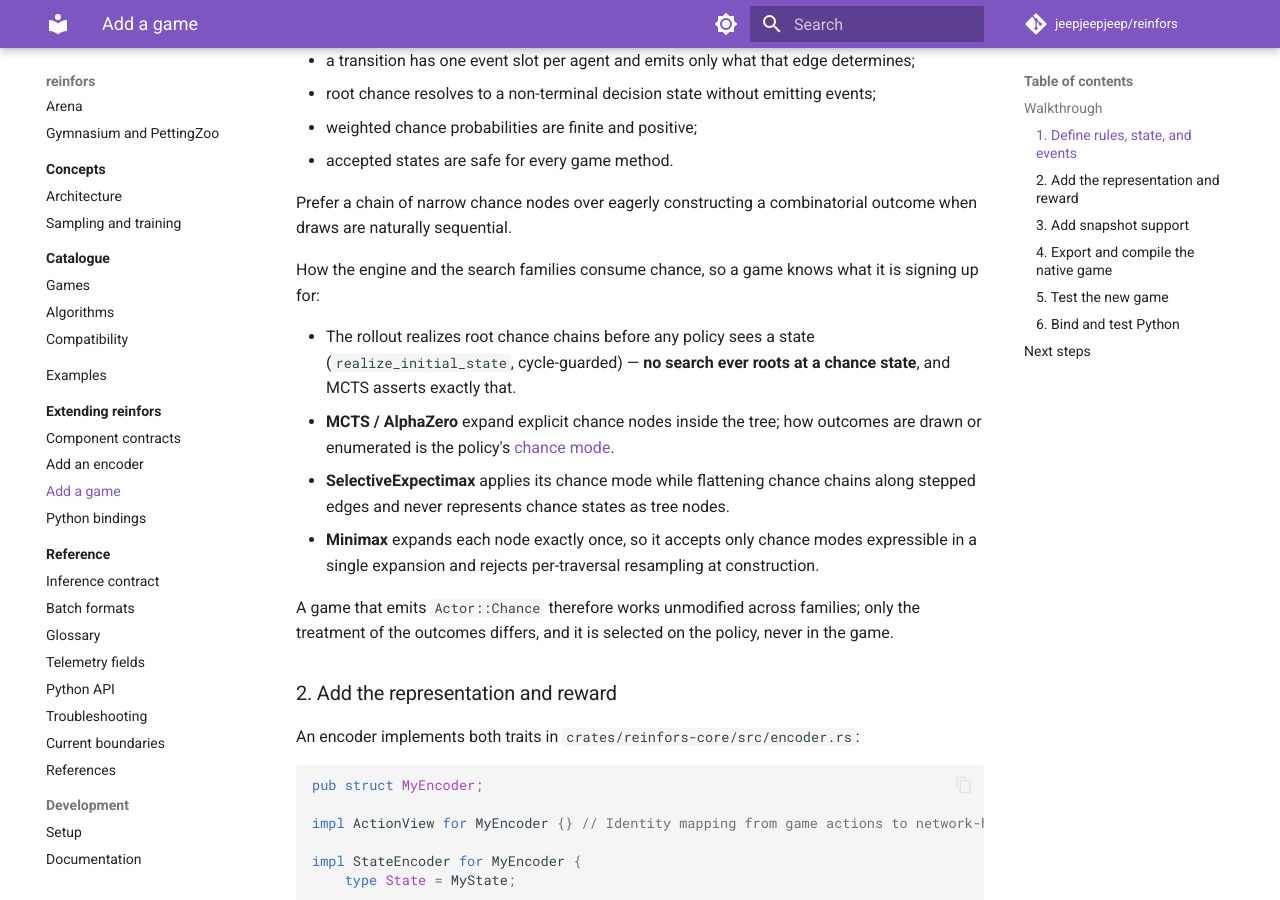
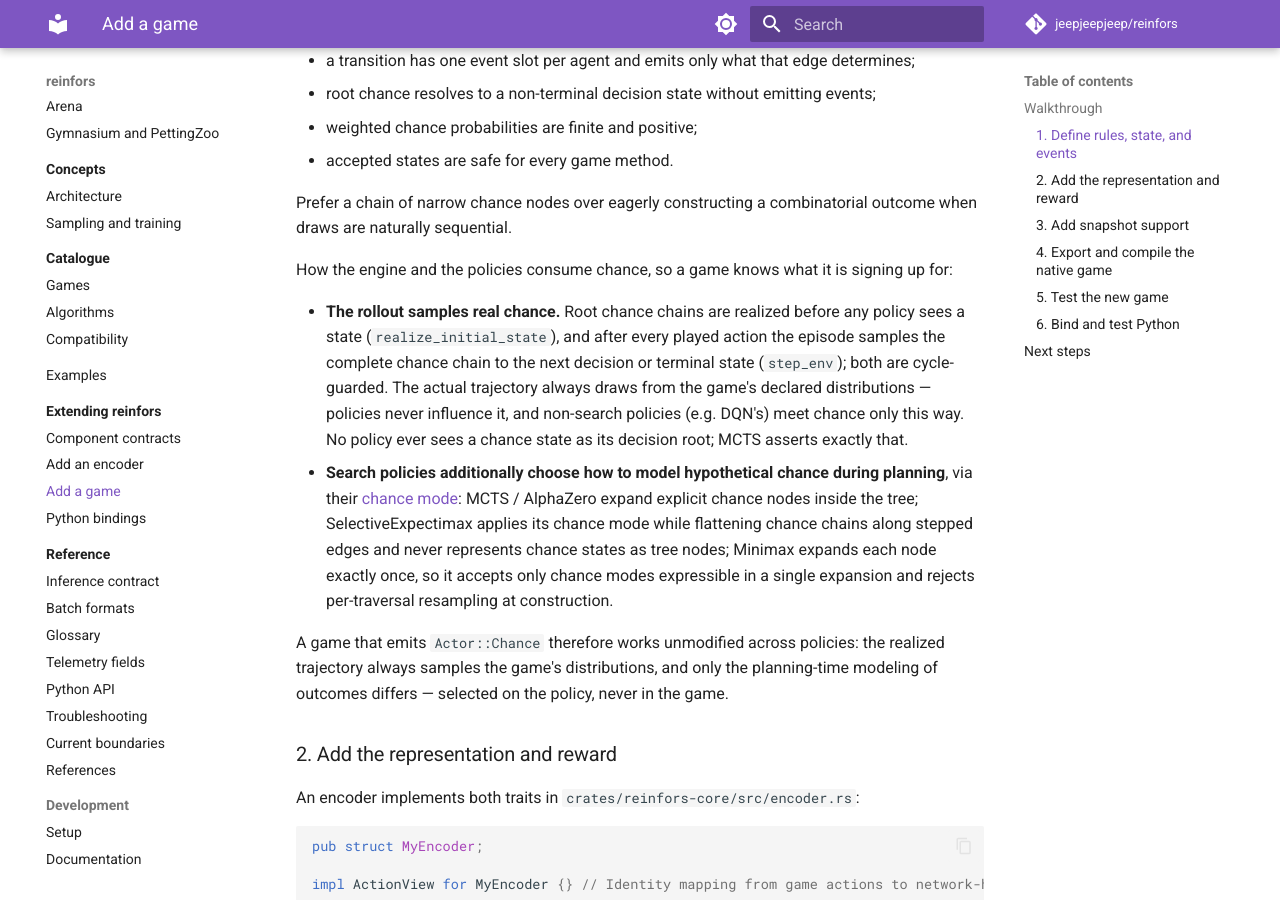
Before and after one commit to jeepjeepjeep/reinfors, an MkDocs documentation site: the page built from docs/extending/rust-components.md, in a window 1280 px wide and 900 px high, scrolled down 1440 px. Built offline with MkDocs 1.6.1 and Material for MkDocs 9.7.7, drawn with Linux system fonts in a browser that asks for light colours; comment, search, counter and statistics services are not loaded.

Commit message:
review: rollout samples real chance; chance modes are planning-time only

```diff
--- a/docs/extending/rust-components.md
+++ b/docs/extending/rust-components.md
@@ -71,20 +71,24 @@ Important invariants:
 Prefer a chain of narrow chance nodes over eagerly constructing a combinatorial outcome when draws
 are naturally sequential.
 
-How the engine and the search families consume chance, so a game knows what it is signing up for:
+How the engine and the policies consume chance, so a game knows what it is signing up for:
 
-- The rollout realizes root chance chains before any policy sees a state
-  (`realize_initial_state`, cycle-guarded) — **no search ever roots at a chance state**, and MCTS
-  asserts exactly that.
-- **MCTS / AlphaZero** expand explicit chance nodes inside the tree; how outcomes are drawn or
-  enumerated is the policy's [chance mode](../catalogue/algorithms.md).
-- **SelectiveExpectimax** applies its chance mode while flattening chance chains along stepped
-  edges and never represents chance states as tree nodes.
-- **Minimax** expands each node exactly once, so it accepts only chance modes expressible in a
-  single expansion and rejects per-traversal resampling at construction.
+- **The rollout samples real chance.** Root chance chains are realized before any policy sees a
+  state (`realize_initial_state`), and after every played action the episode samples the complete
+  chance chain to the next decision or terminal state (`step_env`); both are cycle-guarded. The
+  actual trajectory always draws from the game's declared distributions — policies never influence
+  it, and non-search policies (e.g. DQN's) meet chance only this way. No policy ever sees a chance
+  state as its decision root; MCTS asserts exactly that.
+- **Search policies additionally choose how to model hypothetical chance during planning**, via
+  their [chance mode](../catalogue/algorithms.md): MCTS / AlphaZero expand explicit chance nodes
+  inside the tree; SelectiveExpectimax applies its chance mode while flattening chance chains along
+  stepped edges and never represents chance states as tree nodes; Minimax expands each node exactly
+  once, so it accepts only chance modes expressible in a single expansion and rejects per-traversal
+  resampling at construction.
 
-A game that emits `Actor::Chance` therefore works unmodified across families; only the treatment
-of the outcomes differs, and it is selected on the policy, never in the game.
+A game that emits `Actor::Chance` therefore works unmodified across policies: the realized
+trajectory always samples the game's distributions, and only the planning-time modeling of
+outcomes differs — selected on the policy, never in the game.
 
 ### 2. Add the representation and reward
 
```
